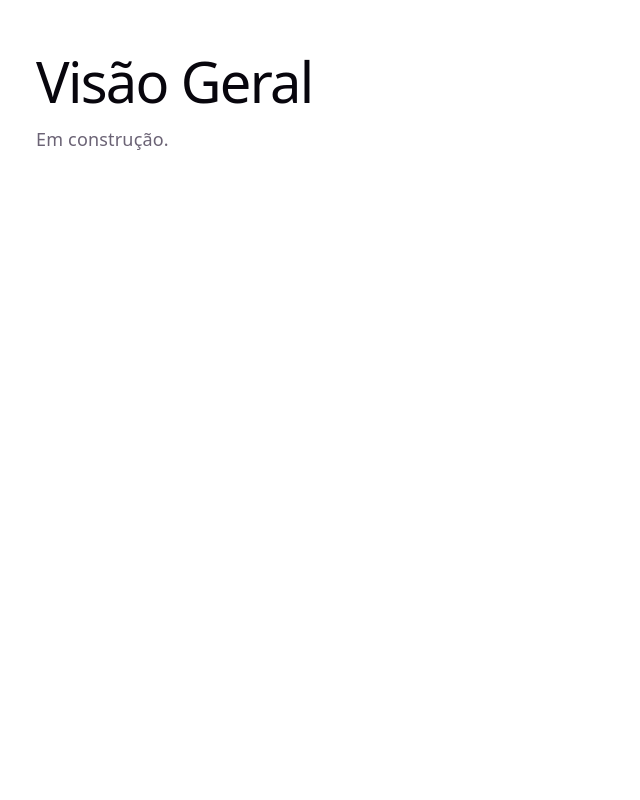
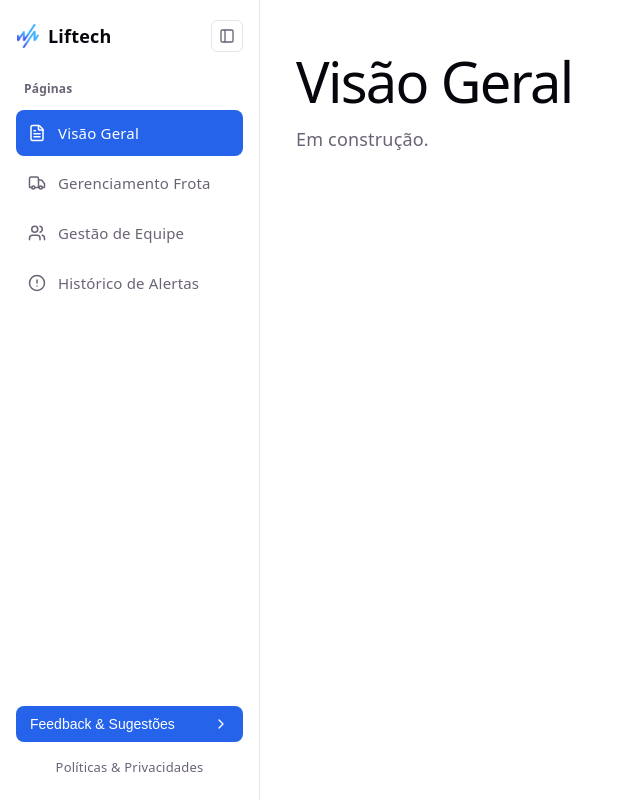
Before and after one commit to RomuuloGoncalves/Liftech, a React (Vite) app in the folder Frontend/: page / in a window 1280 px wide. Shown: the whole page, without its empty margins (0-640 px from the left). Built offline with nearby package versions, Linux system fonts and the light colour scheme.

Commit message:
feat: add Sidebar component with responsive navigation and state management

```diff
--- a/Frontend/src/App.tsx
+++ b/Frontend/src/App.tsx
@@ -1,7 +1,16 @@
+import Sidebar from './components/layout/Sidebar'
 import AppRoutes from './routes/appRoutes'
+import './App.css'
 
 function App() {
-  return <AppRoutes />
+  return (
+    <div className="app-shell">
+      <Sidebar />
+      <main className="app-content">
+        <AppRoutes />
+      </main>
+    </div>
+  )
 }
 
 export default App
--- /dev/null
+++ b/Frontend/src/components/layout/Sidebar.tsx
@@ -0,0 +1,174 @@
+import React, { useCallback, useEffect, useState } from 'react'
+import { Link, useLocation } from 'react-router-dom'
+import { AlertCircle, ChevronRight, FileText, Menu, PanelLeft, Truck, Users, X } from 'lucide-react'
+import logo from '../../assets/logo.png'
+import styles from './Sidebar.module.css'
+
+const COLLAPSED_STORAGE_KEY = 'liftech.sidebar.collapsed'
+const MOBILE_BREAKPOINT = 768
+
+interface NavItem {
+  to: string
+  label: string
+  icon: React.ComponentType<{ size?: number }>
+}
+
+const NAV_ITEMS: NavItem[] = [
+  { to: '/', label: 'Visão Geral', icon: FileText },
+  { to: '/frota', label: 'Gerenciamento Frota', icon: Truck },
+  { to: '/equipe', label: 'Gestão de Equipe', icon: Users },
+  { to: '/alertas', label: 'Histórico de Alertas', icon: AlertCircle },
+]
+
+function readStoredCollapsed(): boolean {
+  try {
+    return window.localStorage.getItem(COLLAPSED_STORAGE_KEY) === 'true'
+  } catch {
+    return false
+  }
+}
+
+function writeStoredCollapsed(value: boolean): void {
+  try {
+    window.localStorage.setItem(COLLAPSED_STORAGE_KEY, String(value))
+  } catch {
+    // localStorage unavailable (e.g. private browsing) - state stays in-memory only
+  }
+}
+
+const Sidebar: React.FC = () => {
+  const location = useLocation()
+  const [collapsed, setCollapsed] = useState<boolean>(readStoredCollapsed)
+  const [isMobile, setIsMobile] = useState<boolean>(() => window.innerWidth < MOBILE_BREAKPOINT)
+  const [mobileOpen, setMobileOpen] = useState<boolean>(false)
+
+  useEffect(() => {
+    const handleResize = () => {
+      const nextIsMobile = window.innerWidth < MOBILE_BREAKPOINT
+      setIsMobile(nextIsMobile)
+      if (!nextIsMobile) {
+        setMobileOpen(false)
+      }
+    }
+    window.addEventListener('resize', handleResize)
+    return () => window.removeEventListener('resize', handleResize)
+  }, [])
+
+  useEffect(() => {
+    if (!mobileOpen) return
+    const handleKeyDown = (event: KeyboardEvent) => {
+      if (event.key === 'Escape') {
+        setMobileOpen(false)
+      }
+    }
+    window.addEventListener('keydown', handleKeyDown)
+    return () => window.removeEventListener('keydown', handleKeyDown)
+  }, [mobileOpen])
+
+  const toggleCollapsed = useCallback(() => {
+    setCollapsed((prev) => {
+      const next = !prev
+      writeStoredCollapsed(next)
+      return next
+    })
+  }, [])
+
+  const closeMobileDrawer = useCallback(() => setMobileOpen(false), [])
+
+  const showCollapsedLayout = collapsed && !(isMobile && mobileOpen)
+
+  return (
+    <>
+      {isMobile && !mobileOpen && (
+        <button
+          type="button"
+          className={styles.hamburgerButton}
+          aria-label="Abrir menu"
+          onClick={() => setMobileOpen(true)}
+        >
+          <Menu size={20} />
+        </button>
+      )}
+
+      {isMobile && mobileOpen && (
+        <div className={styles.backdrop} onClick={closeMobileDrawer} aria-hidden="true" />
+      )}
+
+      <nav
+        className={`${styles.sidebar} ${showCollapsedLayout ? styles.collapsed : ''} ${
+          isMobile && mobileOpen ? styles.mobileOpen : ''
+        }`}
+        aria-label="Navegação principal"
+      >
+        <div className={styles.header}>
+          <div className={styles.brand}>
+            <img className={styles.brandMark} src={logo} alt="Liftech" width={24} height={24} />
+            {!showCollapsedLayout && <span className={styles.brandName}>Liftech</span>}
+          </div>
+
+          {isMobile ? (
+            mobileOpen && (
+              <button
+                type="button"
+                className={styles.toggleButton}
+                aria-label="Fechar menu"
+                onClick={closeMobileDrawer}
+              >
+                <X size={16} />
+              </button>
+            )
+          ) : (
+            <button
+              type="button"
+              className={styles.toggleButton}
+              aria-label={collapsed ? 'Expandir menu' : 'Colapsar menu'}
+              aria-pressed={collapsed}
+              onClick={toggleCollapsed}
+            >
+              <PanelLeft size={16} />
+            </button>
+          )}
+        </div>
+
+        {!showCollapsedLayout && <p className={styles.sectionLabel}>Páginas</p>}
+
+        <ul className={styles.nav} style={{ listStyle: 'none', margin: 0, padding: 0 }}>
+          {NAV_ITEMS.map(({ to, label, icon: Icon }) => {
+            const isActive = location.pathname === to
+            return (
+              <li key={to}>
+                <Link
+                  to={to}
+                  className={`${styles.navLink} ${isActive ? styles.active : ''}`}
+                  onClick={isMobile ? closeMobileDrawer : undefined}
+                  aria-current={isActive ? 'page' : undefined}
+                >
+                  <span className={styles.navIcon}>
+                    <Icon size={18} />
+                  </span>
+                  {!showCollapsedLayout && <span className={styles.navLabel}>{label}</span>}
+                </Link>
+              </li>
+            )
+          })}
+        </ul>
+
+        <div className={styles.spacer} />
+
+        <div className={styles.footer}>
+          <button type="button" className={styles.feedbackButton}>
+            {!showCollapsedLayout && <span>Feedback &amp; Sugestões</span>}
+            <ChevronRight size={16} />
+          </button>
+          {!showCollapsedLayout && (
+            <a className={styles.privacyLink} href="/politicas-privacidade">
+              Políticas &amp; Privacidades
+            </a>
+          )}
+        </div>
+      </nav>
+    </>
+  )
+}
+
+export default Sidebar
```
Also changed, not shown: 1 other file (tests, documents, lock files or other folders).
